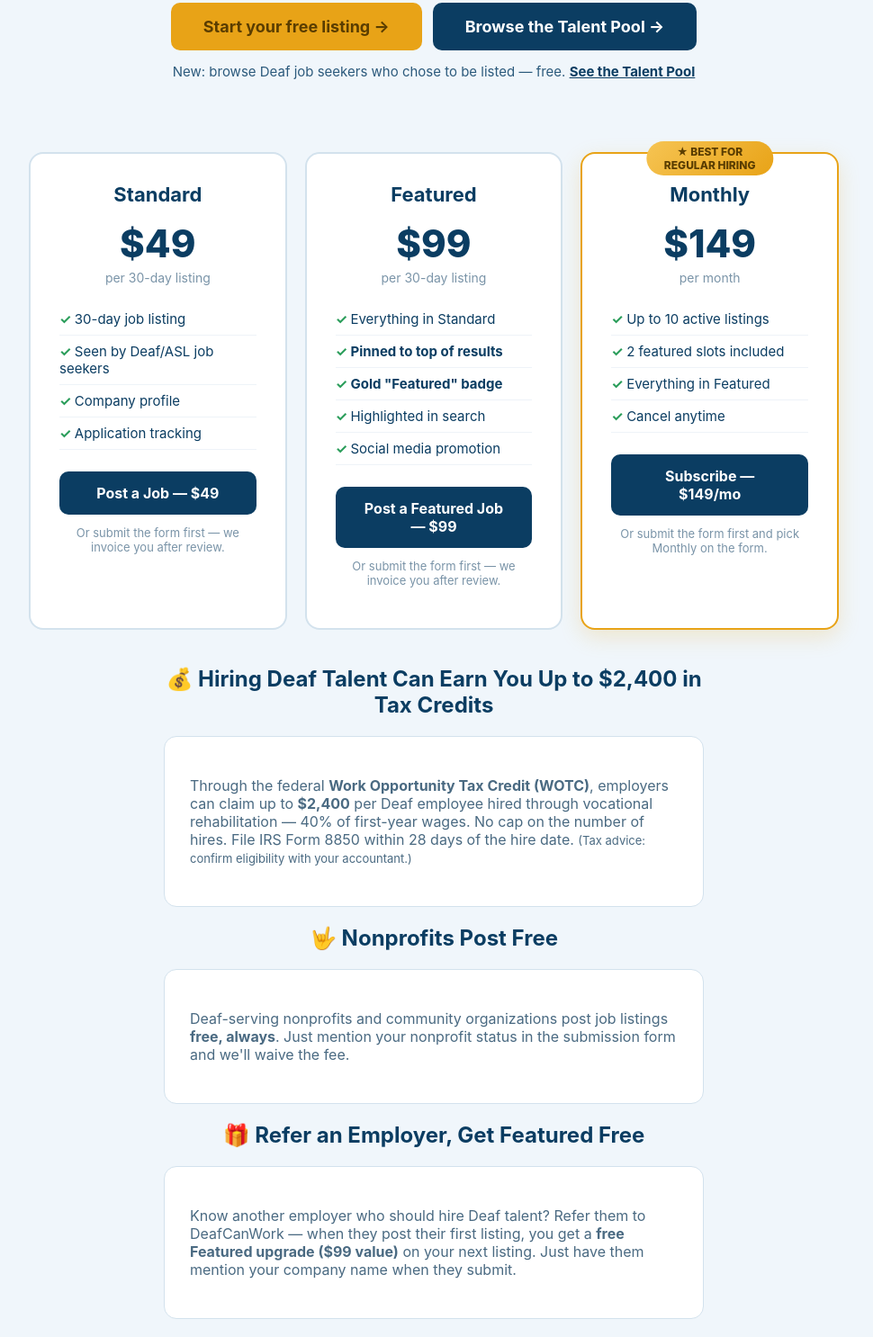
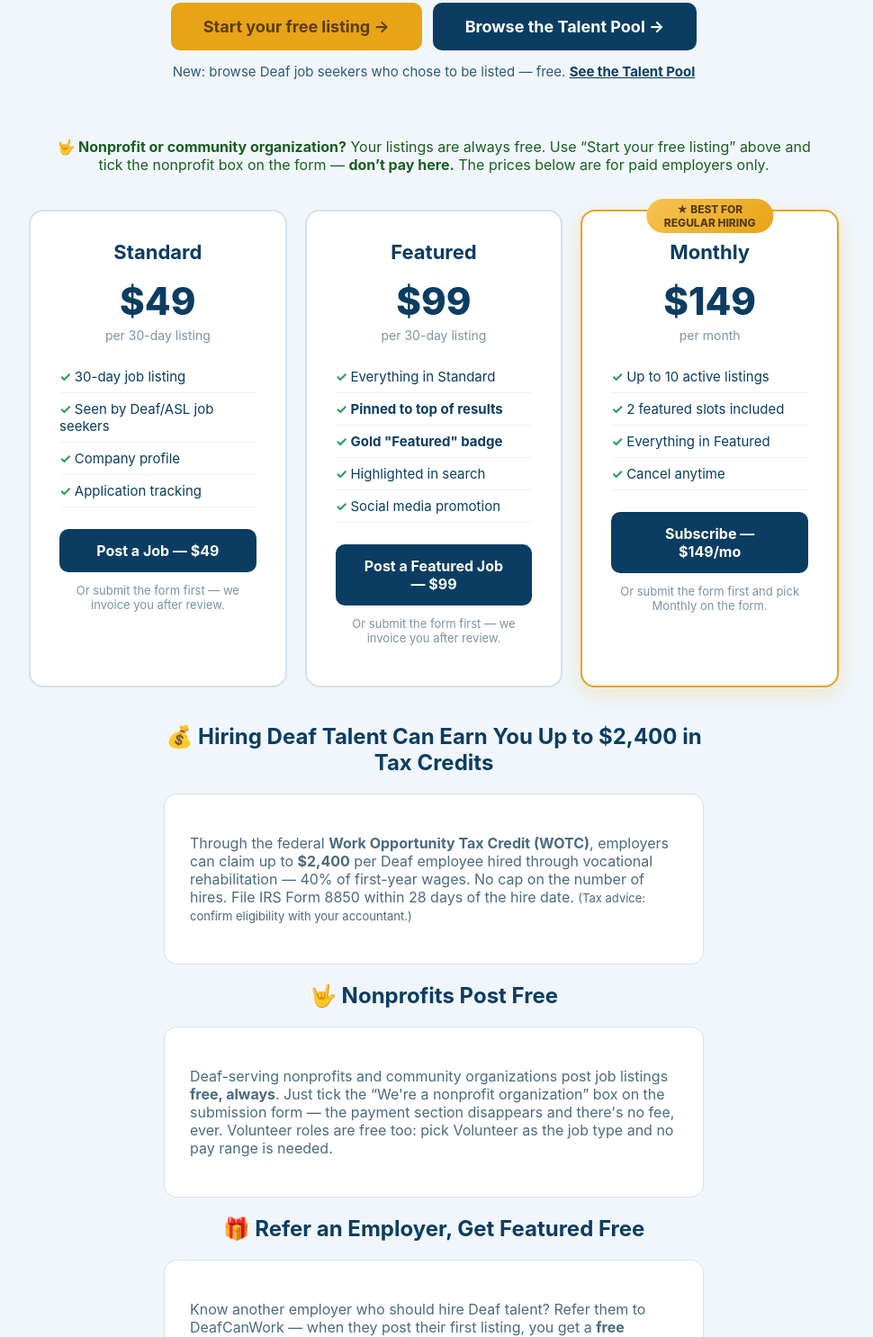
Before and after one commit to baileyrob77/baileyrob77.github.io, a plain HTML site: page employers.html in a window 1280 px wide. Shown: the part 291-1777 px from the top of the page at 90% size, without its empty margins (158-1128 px from the left). Drawn offline with Linux system fonts and the light colour scheme.

Commit message:
Update employers.html: add nonprofit callout above pricing

```diff
--- a/employers.html
+++ b/employers.html
@@ -76,6 +76,8 @@ footer{text-align:center;padding:32px;color:#7a94a8;font-size:14px}
   <p style="font-size:15px;color:#2c5a7c;margin-top:14px">New: browse Deaf job seekers who chose to be listed — free. <a href="talent.html" style="color:#0b3d62;font-weight:700">See the Talent Pool</a></p>
 </div>
 
+<p style="text-align:center;max-width:860px;margin:24px auto 0;padding:0 24px;font-size:16px;color:#1b5e20"><strong>🤟 Nonprofit or community organization?</strong> Your listings are always free. Use “Start your free listing” above and tick the nonprofit box on the form — <strong>don’t pay here.</strong> The prices below are for paid employers only.</p>
+
 <div class="pricing">
   <div class="tier">
     <h2>Standard</h2>
@@ -128,7 +130,7 @@ footer{text-align:center;padding:32px;color:#7a94a8;font-size:14px}
 
   <h2>🤟 Nonprofits Post Free</h2>
   <div class="card">
-    <p style="color:#4a6a82">Deaf-serving nonprofits and community organizations post job listings <strong>free, always</strong>. Just mention your nonprofit status in the submission form and we'll waive the fee.</p>
+    <p style="color:#4a6a82">Deaf-serving nonprofits and community organizations post job listings <strong>free, always</strong>. Just tick the “We're a nonprofit organization” box on the submission form — the payment section disappears and there's no fee, ever. Volunteer roles are free too: pick Volunteer as the job type and no pay range is needed.</p>
   </div>
 
   <h2>🎁 Refer an Employer, Get Featured Free</h2>
```
